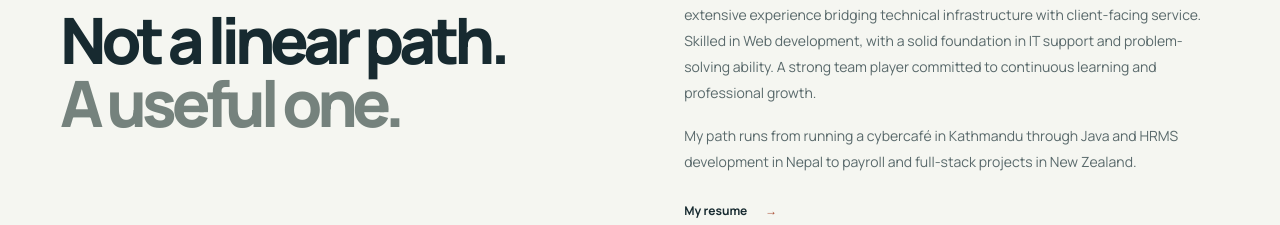
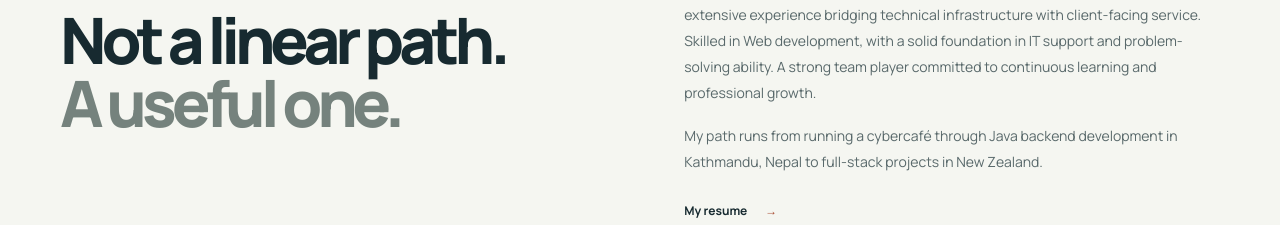
Before and after one commit to joshilaygh/dhiraj-bahadur-joshi-portfolio, a plain HTML site: page index.html in a window 1280 px wide. Shown: the part 1020-1245 px from the top of the page. Drawn offline with nearby package versions, Linux system fonts and the light colour scheme.

Commit message:
Summary changed

```diff
--- a/index.html
+++ b/index.html
@@ -58,7 +58,7 @@
 
       <section id="about-section" class="about-section page-width split-section">
         <div class="section-title"><p class="eyebrow">A little about me</p><h2>Not a linear path.<br /><em>A useful one.</em></h2></div>
-        <div class="about-body"><p>An IT Graduate &amp; Support Specialist with a Master of Information Technology and extensive experience bridging technical infrastructure with client-facing service. Skilled in Web development, with a solid foundation in IT support and problem-solving ability. A strong team player committed to continuous learning and professional growth.</p><p>My path runs from running a cybercafé in Kathmandu through Java and HRMS development in Nepal to payroll and full-stack projects in New Zealand.</p><a class="text-button" href="resume.html">My resume <span>→</span></a><div class="about-signoff"><span>Currently based in</span><strong>Auckland <i>↗</i></strong><small>Open to IT support and web development opportunities</small></div></div>
+        <div class="about-body"><p>An IT Graduate &amp; Support Specialist with a Master of Information Technology and extensive experience bridging technical infrastructure with client-facing service. Skilled in Web development, with a solid foundation in IT support and problem-solving ability. A strong team player committed to continuous learning and professional growth.</p><p>My path runs from running a cybercafé through Java backend development in Kathmandu, Nepal to full-stack projects in New Zealand.</p><a class="text-button" href="resume.html">My resume <span>→</span></a><div class="about-signoff"><span>Currently based in</span><strong>Auckland <i>↗</i></strong><small>Open to IT support and web development opportunities</small></div></div>
       </section>
 
       <section class="inventory-section page-width split-section">
```
